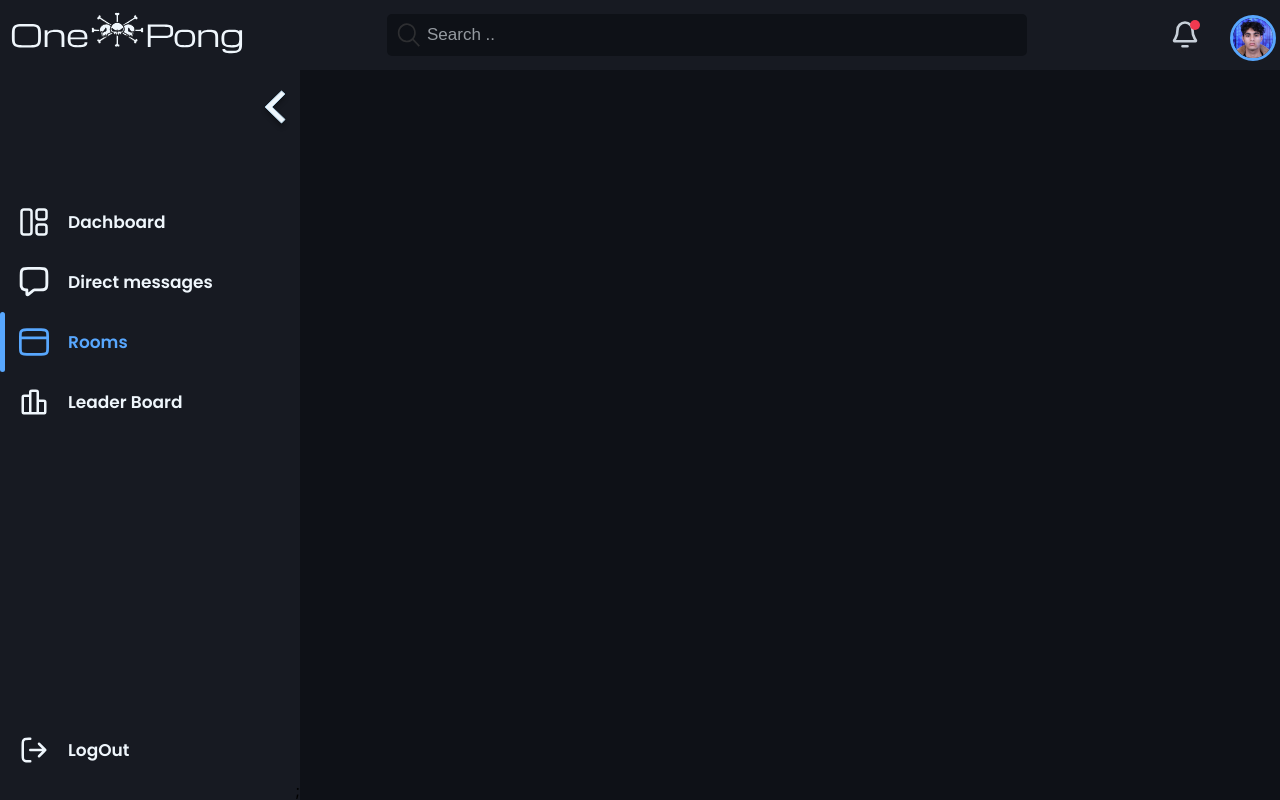
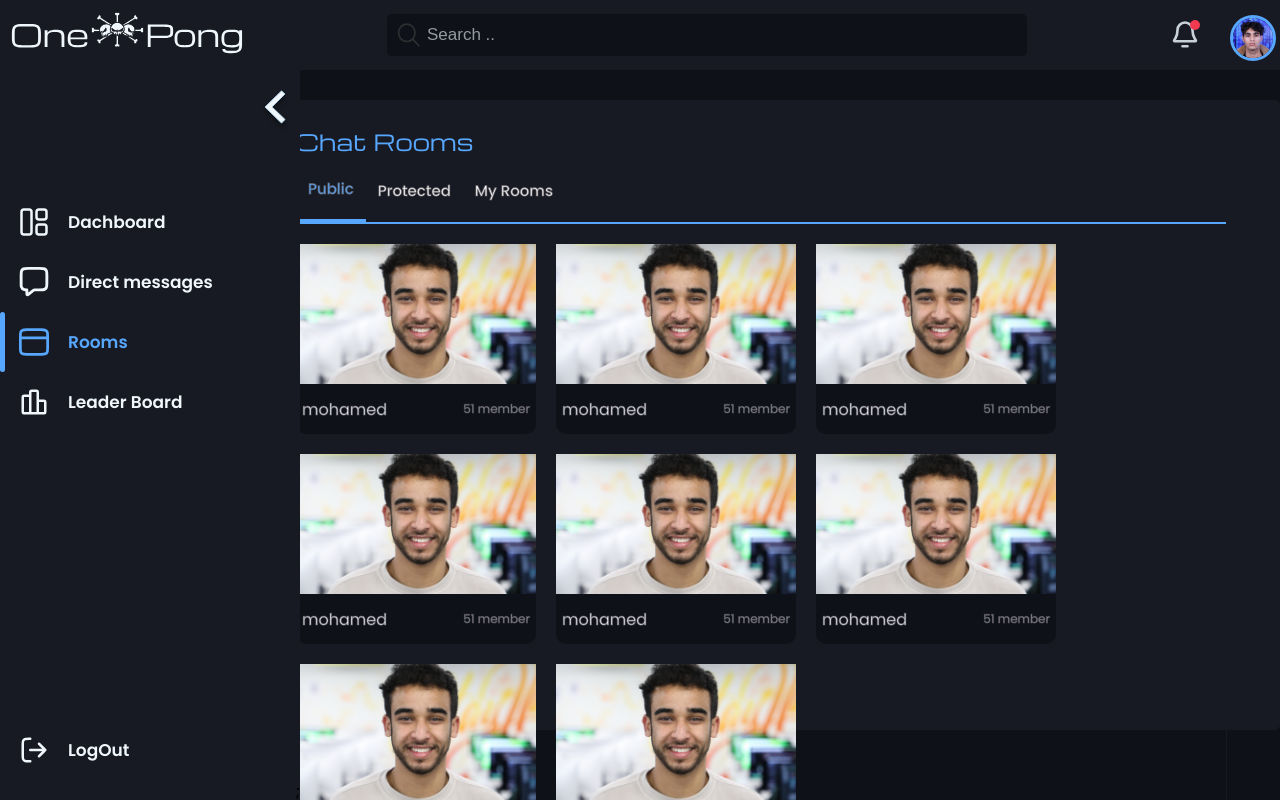
Before and after one commit to spydersy/42Cursus-ft_transcendence, a React (Create React App) app: page /rooms in a window 1280 px wide. Built offline with nearby package versions, Linux system fonts and the light colour scheme.

Commit message:
[added]browse rooms page

```diff
--- a/src/App.tsx
+++ b/src/App.tsx
@@ -29,6 +29,7 @@ import Game from './Pages/Game';
 import axios from 'axios';
 import Setting from './Pages/Setting';
 import Leader from './Pages/Leader';
+import Room from './Pages/Room';
 
 const mockedItems : any = [{
   title: "MarinFord",
@@ -91,6 +92,7 @@ function App() {
               <Route path="/chat" element={<Chat />} />
               <Route path="/setting" element={<Setting />} />
               <Route path="/testing" element={<Test />} />
+              <Route path="/rooms" element={<Room />} />
               <Route path="/leaderboard" element={<Leader />} />
               <Route path="/" element={<Home settheme={(e: any)=> setGametheme(e)} />} />
               <Route path="/profile/id" element={<Profile  />} />
--- a/src/Pages/Chat.tsx
+++ b/src/Pages/Chat.tsx
@@ -86,6 +86,10 @@ export default function Chat() {
 
           </div>
         </div>
+        <div className='left'>
+        <ControlBar/>
+
+        </div>
     </GridContainer>
   )
 }
@@ -104,6 +108,11 @@ display: flex;
       flex-direction: column;
     }
     .right{
+      width: 400px;
+      background-color: ${props => props.theme.colors.seconderybg}; ;
+
+    }
+    .left{
       width: 400px;
       background-color: ${props => props.theme.colors.seconderybg}; ;
 
@@ -670,3 +679,27 @@ export  function BottomChat(props: ChatProps) {
   /* min-width: ; */
 
 `;
+
+
+
+
+export  function ControlBar() {
+  return (
+    <ControlBarStyle>
+      <div style={{width : "200px" , height :"200px" ,  marginTop: "100px"}}>
+        <AvatarComponent img={Hfadyl}/>
+      </div>
+    </ControlBarStyle>
+  )
+}
+
+const    ControlBarStyle = styled.div`
+
+   width: 95%;
+   margin: 0 auto;
+   height: 100%;
+   display: flex;
+   align-items: center;
+   flex-direction: column;
+
+`;
--- a/src/Pages/Leader.tsx
+++ b/src/Pages/Leader.tsx
@@ -155,9 +155,25 @@ background-color: ${props => props.theme.colors.primarybg};
 `;
 const Body = styled.div`
       width: 100%;
-      flex; 1;
-      overflow: scroll;
+      flex: 1;
+      overflow-y: scroll;
+    &::-webkit-scrollbar {
+    width: 4px;
+    }
 
+    &::-webkit-scrollbar-track {
+    background: transparent;
+    }
+
+    /* Handle */
+    &::-webkit-scrollbar-thumb {
+    background: ${props => props.theme.colors.primarybg};
+    }
+
+    /* Handle on hover */
+    &::-webkit-scrollbar-thumb:hover {
+    background: ${props => props.theme.colors.primarybg};
+    }
 `;
 
 const Header = styled.div`
--- /dev/null
+++ b/src/Pages/Room.tsx
@@ -0,0 +1,66 @@
+import React , {useState}from 'react'
+import styled , {css}from "styled-components"
+import Navlinks from '../components/Navlinks';
+import RoomComponent from '../components/RoomComponent';
+import { HeadComponent } from './Home';
+
+export default function Room() {
+const linkslist = ["Public", "Protected" , "My Rooms"]
+
+    const [index, setindex] = useState(0)
+  return (
+    <RoomStyle className='container'>
+        <HeadComponent title='Chat Rooms'/>
+        <PlayerAchieveStyle>
+        <Navlinks  index={index} setindex={(e)=> setindex(e)} list={linkslist}/>
+            <Warraper>
+                    <RoomComponent/>
+                    <RoomComponent/>
+                    <RoomComponent/>
+                    <RoomComponent/>
+                    <RoomComponent/>
+                    <RoomComponent/>
+                    <RoomComponent/>
+                    <RoomComponent/>
+            </Warraper>
+        </PlayerAchieveStyle>
+    </RoomStyle>
+  )
+}
+
+
+const RoomStyle = styled.div`
+    width: 100%;
+
+height: auto;
+padding: 20px 0;
+margin-top: 100px;
+display: flex;
+align-items: center;
+/* justify-content: space-around; */
+border-radius: 5px;
+flex-direction: column;
+border: 2px solid  ${props => props.theme.colors.border};
+color : ${props => props.theme.colors.primaryText};
+background-color: ${props => props.theme.colors.primarybg};
+
+`;
+const PlayerAchieveStyle = styled.div`
+margin-top: 100px;
+  padding-top: 20px;
+  margin : 0px 0px;
+  width:  90%;
+  align-items: center;
+  height: auto;
+  border: 1px solid ${props => props.theme.colors.primarybg};
+  flex-direction: column;
+  -webkit-text-stroke: 1px #6560679a;
+`;
+const Warraper = styled.div`
+margin-top: 20px;
+display: flex;
+/* align-items: center; */
+    align-items: flex-start;
+    flex-wrap: wrap;
+    gap: 20px;
+`;
--- a/src/components/GameModes.tsx
+++ b/src/components/GameModes.tsx
@@ -103,10 +103,7 @@ export default function GameModes(props : GameModesProps) {
         hideModal={() => sethideModel(false)}
         styles={bg}
       >
-        {/* <AppCommingSoon
-          hideModal={() => sethideModel(false)}
-          showAuth={showAuth}
-        /> */}
+
         <GameModal setmode={(e)=>props.settheme(e)}/>
       </Modal>}
       <Swipeicon onClick={slideToNextItem} />
--- a/src/components/History.tsx
+++ b/src/components/History.tsx
@@ -229,14 +229,14 @@ const Data = styled.div`
     justify-content: center;
 
     /* flex-direction: column; */
-    font-family: 'Michroma', sans-serif;
+    font-family: 'Poppins', sans-serif;
     font-style: normal;
     font-weight: 600;
     color:  ${props => props.theme.colors.primaryText};
     .name{
         /* font-family: 'Poppins' , sans-serif; */
         font-style: normal;
-        font-weight: 700;
+        font-weight: 500;
         font-size: 20px;
         line-height: 150%;
         /* or 18px */
--- a/src/components/Navlinks.tsx
+++ b/src/components/Navlinks.tsx
@@ -7,7 +7,7 @@ const Container = styled.div`
   flex-direction: row;
   /* background: white; */
   height: 40px;
-  border-bottom: 2px solid #533483;
+  border-bottom: 2px solid #58a7fe;
   white-space: nowrap;
   -ms-overflow-style: none; /* IE and Edge */
   scrollbar-width: none;
@@ -39,11 +39,10 @@ const Item = styled.div<ItemProps>`
   font-weight: 500;
   font-size: 15px;
   line-height: 130%;
-  color: ${(props) => (props.active ? "#533483" : "#ffffff")};
+  color: ${(props) => (props.active ? "#58a7fe" : "#ffffff")};
   border-bottom: ${(props) =>
-    props.active ? "4px solid #533483" : "#ffffff"};
-  /* border-top: ${(props) =>
-    props.active ? "1px solid #533483" : "#ffffff"}; */
+    props.active ? "4px solid #58a7fe" : "#ffffff"};
+
   cursor: pointer;
   transition: all 200ms;
   @media (max-width: 768px) {
--- /dev/null
+++ b/src/components/RoomComponent.tsx
@@ -0,0 +1,79 @@
+import React , {useState} from 'react'
+import styled , {css}from "styled-components"
+import Melkarmi from "../assets/imgs/avatar/melkarmi.jpeg";
+import Mamali from "../assets/imgs/avatar/mamali.jpeg";
+import Hfadyl from "../assets/imgs/avatar/hfadyl.jpeg";
+import Fadi from "../assets/imgs/avatar/ael-fadi.jpeg";
+import { AvatarComponent } from './PlayerProfile';
+import Modal from './Modal';
+const bg = {
+    overlay: {
+      background: "#FFFF00"
+    }
+  };
+export default function RoomComponent() {
+  const [hideModel, sethideModel] = useState(false)
+
+  return (
+    <RoomStyle onClick={()=>sethideModel(!hideModel)} >
+        <div className='banner'>
+            <img src={Fadi} alt="banner" />
+        </div>
+        <div className='desc'>
+            <div>
+            mohamed
+                <div>
+                    51 member
+                </div>
+            </div>
+        </div>
+        {hideModel &&  <Modal
+        isOpen={hideModel}
+        onRequestClose={() => sethideModel(false)}
+        hideModal={() => sethideModel(false)}
+        styles={bg}
+      >
+    joinRoomModal
+      </Modal>}
+    </RoomStyle>
+  )
+}
+
+const RoomStyle = styled.div`
+cursor: pointer;
+    width: 240px;
+    height: 190px;
+    background-color: ${props => props.theme.colors.bg };
+    border-radius: 10px;
+    display: flex;
+    flex-direction: column;
+    .banner{
+        border-radius: 10px;
+        width: 100%;
+        height: 140px;
+        >img{
+            width: 100%;
+            height: 100%;
+            object-fit: cover;
+        }
+    }
+    .desc{
+
+        display: flex;
+        flex: 1;
+        align-items: center;
+        >div{
+            font-family: "Poppins", sans-serif;
+            color: ${props => props.theme.colors.seconderyText };
+            width: 95%;
+            margin: 0 auto ;
+            display: flex;
+            align-items: center;
+            justify-content: space-between;
+            >div{
+                font-size: 12px;
+                opacity: 0.7;
+            }
+        }
+    }
+`;
```
Also changed, not shown: 1 other file (tests, documents, lock files or other folders).
